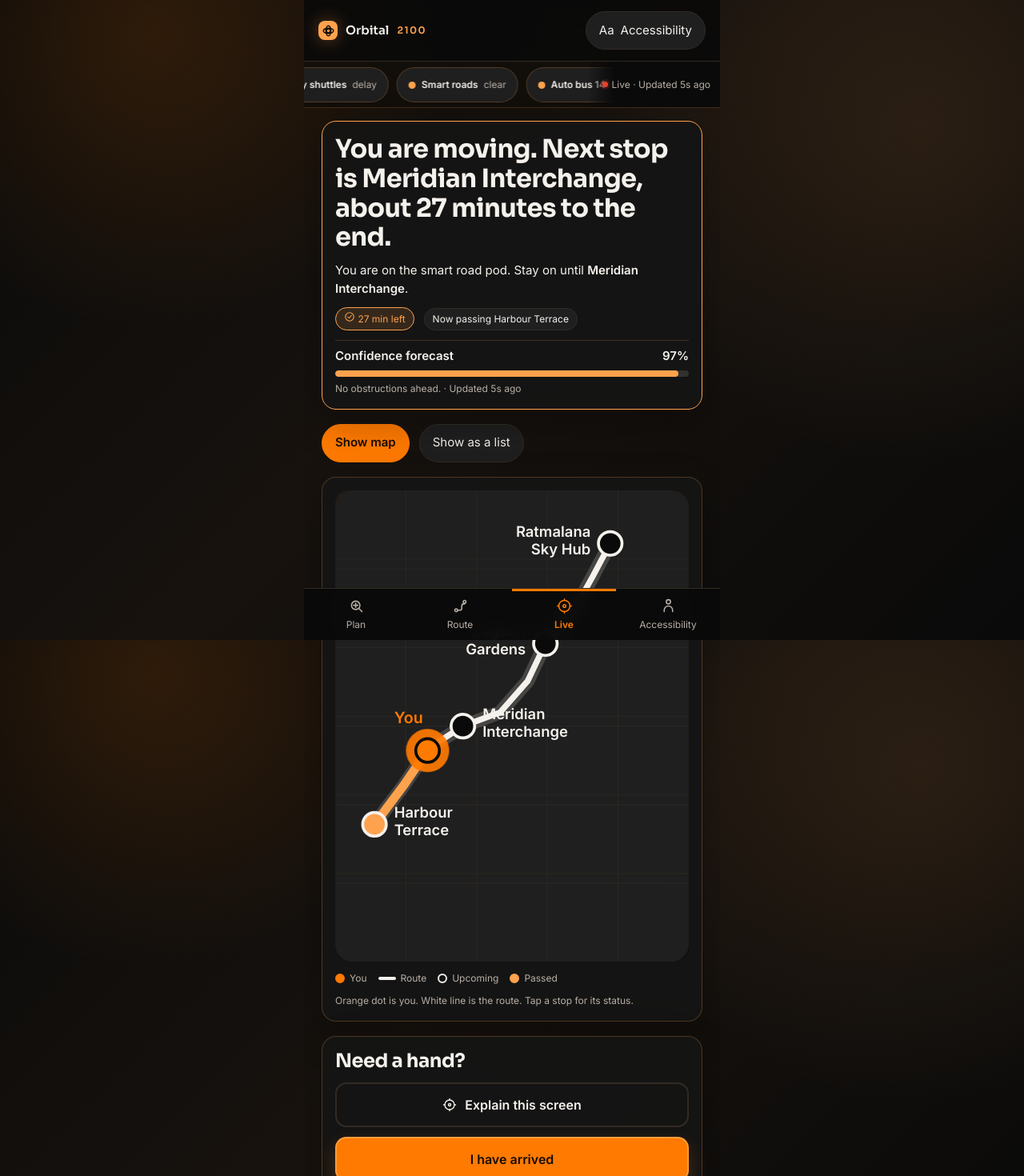
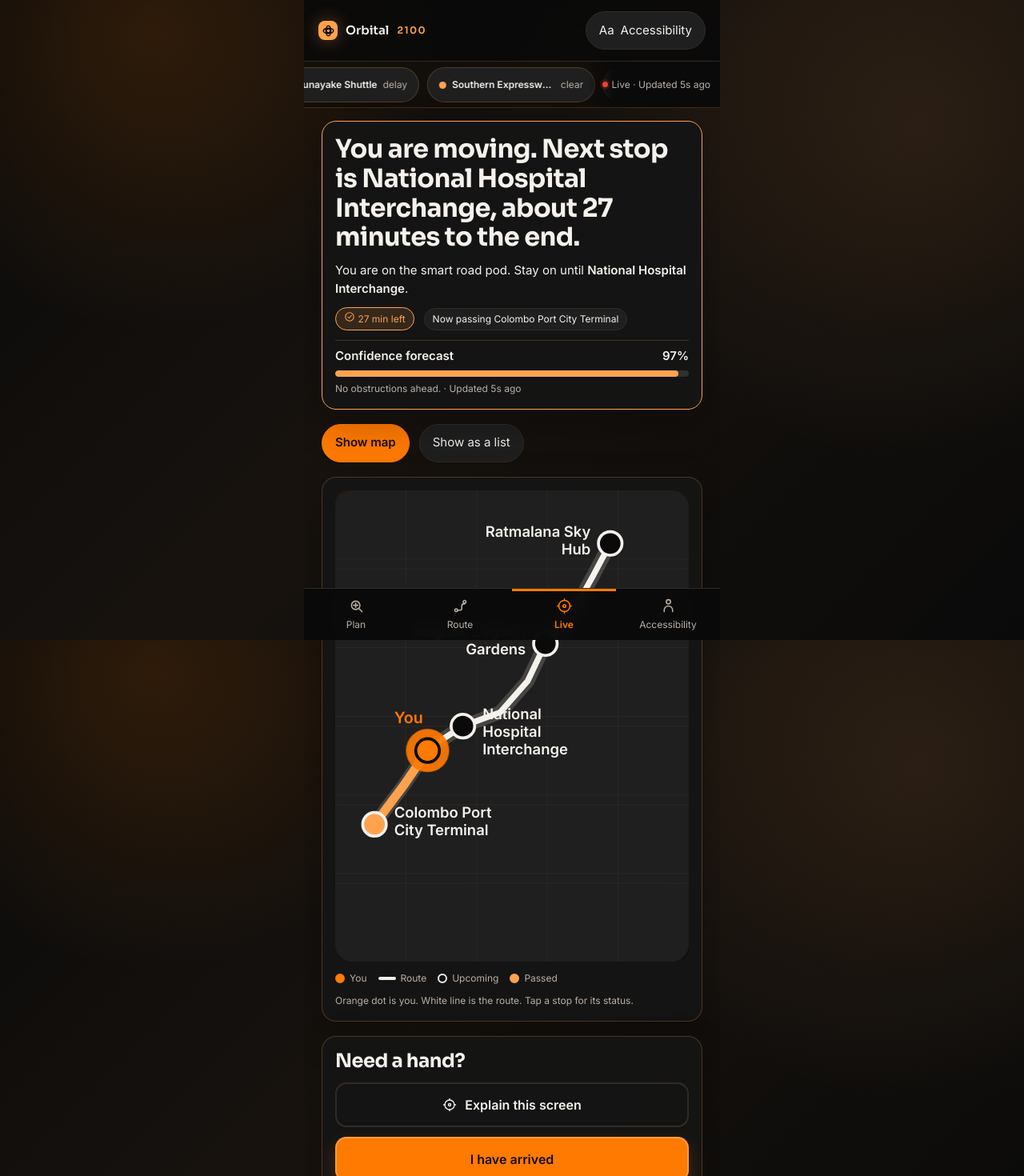
Before and after one commit to gayangidevindi/-Cre8x-3.0, a Next.js app: page /track in a window 1280 px wide. Shown: the top 1470 px of the page at 80% size. Built offline with nearby package versions, Linux system fonts and the light colour scheme.

Commit message:
change the ui and other enhancements

```diff
--- a/app/journey/page.js
+++ b/app/journey/page.js
@@ -100,8 +100,8 @@ export default function Journey() {
 
       {route.status === 'warn' && (
         <section className="card stack" style={{ borderColor: 'var(--coral)' }} role="alert">
-          <div className="row"><TransitIcon name="alert" size={24} /><h2>Your sky shuttle is 6 minutes late</h2></div>
-          <p>You would miss the pod at Skyport North. Orbital has held a later pod for you, at no extra cost.</p>
+          <div className="row"><TransitIcon name="alert" size={24} /><h2>Katunayake Shuttle is 6 minutes late</h2></div>
+          <p>You would miss the pod at Katunayake Skyport. Orbital has held a later pod for you, at no extra cost.</p>
           {rebooking ? <div className="rebook-status" role="status"><span>Reassigning your pod</span><span className="progress"><i /></span></div>
             : rebooked
             ? <p className="badge ok" style={{ padding: 12 }}>Pod held until 09:33. Nothing else to do.</p>
--- a/app/page.js
+++ b/app/page.js
@@ -80,7 +80,7 @@ export default function Home() {
       app.set({ to: match });
       setHint(`Set your destination to ${match}. Check the start point, then choose a route.`);
     } else if (text.trim()) {
-      setHint('Type a place name, like "hospital" or "sky hub", and it will fill the box for you.');
+      setHint('Type a place name, like "Pettah" or "Lotus Tower", and it will fill the box for you.');
     }
   };
 
@@ -119,7 +119,7 @@ export default function Home() {
         <p className="muted">Write it the way you would say it. Orbital fills the boxes for you.</p>
         <div className="field">
           <label htmlFor="ask">Tell Orbital your trip</label>
-          <input id="ask" placeholder="Take me to the hospital before 10" value={ask}
+          <input id="ask" placeholder="Take me to Lotus Tower Hub before 10" value={ask}
             onChange={(e) => setAsk(e.target.value)} onKeyDown={(e) => e.key === 'Enter' && readAsk()} />
         </div>
         <button className="btn ghost" onClick={readAsk}>Fill the boxes for me</button>
--- a/app/track/page.js
+++ b/app/track/page.js
@@ -6,6 +6,22 @@ import TransitIcon from '../../components/TransitIcon';
 import { useLiveClock } from '../../lib/useLiveClock';
 import { haptic } from '../../lib/feedback';
 import Skeleton from '../../components/Skeleton';
+
+const labelLines = (name) => {
+  const words = name.split(' ');
+  const lines = [];
+  let line = '';
+  words.forEach((word) => {
+    if (line && `${line} ${word}`.length > 16) {
+      lines.push(line);
+      line = word;
+    } else {
+      line = line ? `${line} ${word}` : word;
+    }
+  });
+  if (line) lines.push(line);
+  return lines;
+};
 
 export default function Track() {
   const app = useApp();
@@ -142,7 +158,7 @@ export default function Track() {
               return (
                 <g key={s.name} className="map-stop" role="button" tabIndex="0" aria-label={`${s.name}, ${passed ? 'passed' : s.at === discreteStep ? 'you are here' : 'upcoming'}`} onClick={() => setSelectedStop({ ...s, passed, current: s.at === discreteStep })} onKeyDown={(event) => event.key === 'Enter' && setSelectedStop({ ...s, passed, current: s.at === discreteStep })}>
                   <circle cx={sx} cy={sy} r={active ? 16 : 12} fill={passed ? 'var(--teal)' : 'var(--night)'} stroke="var(--ink)" strokeWidth="3" />
-                  <text x={sx < 170 ? sx + 20 : sx - 20} y={sy - 7} textAnchor={sx < 170 ? 'start' : 'end'} fill="var(--ink)" fontSize="15" fontWeight="700"><tspan x={sx < 170 ? sx + 20 : sx - 20} dy="0">{s.name.split(' ')[0]}</tspan><tspan x={sx < 170 ? sx + 20 : sx - 20} dy="18">{s.name.split(' ').slice(1).join(' ')}</tspan></text>
+                  <text x={sx < 170 ? sx + 20 : sx - 20} y={sy - 7} textAnchor={sx < 170 ? 'start' : 'end'} fill="var(--ink)" fontSize="15" fontWeight="700">{labelLines(s.name).map((label, index) => <tspan key={label} x={sx < 170 ? sx + 20 : sx - 20} dy={index === 0 ? '0' : '18'}>{label}</tspan>)}</text>
                 </g>
               );
             })}
--- a/components/Providers.jsx
+++ b/components/Providers.jsx
@@ -4,9 +4,22 @@ import { createContext, useContext, useEffect, useState } from 'react';
 const Ctx = createContext(null);
 export const useApp = () => useContext(Ctx);
 
+const PLACE_MIGRATIONS = {
+  'Harbour Terrace': 'Colombo Port City Terminal',
+  'Skyport North': 'Katunayake Skyport',
+  'Meridian Hospital': 'National Hospital Interchange',
+  'Meridian Interchange': 'National Hospital Interchange',
+  'Old Town Plaza': 'Pettah Central',
+  'Lagoon Gardens': 'Bolgoda Lagoon Gardens',
+  'Cloudline Tower': 'Lotus Tower Hub',
+  'University Ring': 'Moratuwa University Ring'
+};
+
+const migratePlaces = (value) => PLACE_MIGRATIONS[value] || value;
+
 const DEFAULTS = {
   scale: 1, contrast: 'normal', motion: 'on', simple: 'off', density: 'normal', speak: false,
-  from: 'Harbour Terrace', to: 'Ratmalana Sky Hub', routeId: 'calm', when: 'now', journeyStarted: false,
+  from: 'Colombo Port City Terminal', to: 'Ratmalana Sky Hub', routeId: 'calm', when: 'now', journeyStarted: false,
   progress: 0, arrived: false, weakSignal: false, profileName: '', homeStop: '', frequentDestination: '',
   usesMobilitySupport: false, travelsWithAssistant: false
 };
@@ -21,8 +34,14 @@ export default function Providers({ children }) {
       const journey = localStorage.getItem('orbital.journey') || localStorage.getItem('oracle.journey');
       const profile = localStorage.getItem('orbital.profile');
       if (prefs) setState((s) => ({ ...s, ...JSON.parse(prefs) }));
-      if (journey) setState((s) => ({ ...s, ...JSON.parse(journey) }));
-      if (profile) setState((s) => ({ ...s, ...JSON.parse(profile) }));
+      if (journey) {
+        const savedJourney = JSON.parse(journey);
+        setState((s) => ({ ...s, ...savedJourney, from: migratePlaces(savedJourney.from), to: migratePlaces(savedJourney.to) }));
+      }
+      if (profile) {
+        const savedProfile = JSON.parse(profile);
+        setState((s) => ({ ...s, ...savedProfile, homeStop: migratePlaces(savedProfile.homeStop), frequentDestination: migratePlaces(savedProfile.frequentDestination) }));
+      }
     } catch (e) {}
     setReady(true);
   }, []);
--- a/lib/network.js
+++ b/lib/network.js
@@ -1,18 +1,21 @@
 export const NETWORK_STATUS = [
-  { id: 'maglev-2', mode: 'train', line: 'Maglev Line 2', status: 'ok', note: 'on time' },
-  { id: 'sky', mode: 'air', line: 'Sky shuttles', status: 'warn', note: '1 delay' },
-  { id: 'roads', mode: 'pod', line: 'Smart roads', status: 'ok', note: 'clear' },
-  { id: 'bus-14', mode: 'bus', line: 'Auto bus 14', status: 'ok', note: 'on time' },
-  { id: 'maglev-5', mode: 'train', line: 'Maglev Line 5', status: 'ok', note: 'quiet service' }
+  { id: 'galle-coastal', mode: 'train', line: 'Galle Coastal Maglev', status: 'ok', note: 'on time' },
+  { id: 'katunayake', mode: 'air', line: 'Katunayake Shuttle', status: 'warn', note: '1 delay' },
+  { id: 'southern-expressway', mode: 'pod', line: 'Southern Expressway Smart Corridor', status: 'ok', note: 'clear' },
+  { id: 'bus-138', mode: 'bus', line: 'Auto Bus 138', status: 'ok', note: 'on time' },
+  { id: 'kandy-hill', mode: 'train', line: 'Kandy Hill Line', status: 'ok', note: 'quiet service' }
 ];
 
 export const NETWORK_LINES = [
-  { id: 'pod-line', mode: 'pod', name: 'Pod loop', color: '#FF7A00', points: '34,270 90,220 146,246 208,170 274,196', stops: ['Harbour Terrace', 'Meridian Interchange', 'Cloudline Tower'] },
-  { id: 'bus-line', mode: 'bus', name: 'Auto bus 14', color: '#E8432E', points: '38,104 96,150 150,112 218,128 282,84', stops: ['Old Town Plaza', 'University Ring', 'Cloudline Tower'] },
-  { id: 'maglev-line', mode: 'train', name: 'Maglev Line 2', color: '#FFA24D', points: '32,330 92,278 154,292 214,238 286,262', stops: ['Harbour Terrace', 'Lagoon Gardens', 'Ratmalana Sky Hub'] },
-  { id: 'sky-line', mode: 'air', name: 'Sky shuttle', color: '#FFC078', points: '70,66 142,92 208,58 278,110', stops: ['Skyport North', 'Cloudline Tower', 'Ratmalana Sky Hub'] }
+  { id: 'pod-line', mode: 'pod', name: 'Southern Expressway Smart Corridor', color: '#FF7A00', points: '34,270 90,220 146,246 208,170 274,196', stops: ['Colombo Port City Terminal', 'Bolgoda Lagoon Gardens', 'Lotus Tower Hub'] },
+  { id: 'bus-line', mode: 'bus', name: 'Auto Bus 138', color: '#E8432E', points: '38,104 96,150 150,112 218,128 282,84', stops: ['Pettah Central', 'Moratuwa University Ring', 'Lotus Tower Hub'] },
+  { id: 'maglev-line', mode: 'train', name: 'Galle Coastal Maglev', color: '#FFA24D', points: '32,330 92,278 154,292 214,238 286,262', stops: ['Colombo Port City Terminal', 'Bolgoda Lagoon Gardens', 'Ratmalana Sky Hub'] },
+  { id: 'sky-line', mode: 'air', name: 'Katunayake Shuttle', color: '#FFC078', points: '70,66 142,92 208,58 278,110', stops: ['Katunayake Skyport', 'Lotus Tower Hub', 'Ratmalana Sky Hub'] }
 ];
 
-export const statusForLine = (line, mode) => NETWORK_STATUS.find((item) =>
-  item.mode === mode || item.line.toLowerCase().includes(line.toLowerCase().split(' ')[0])
-) || NETWORK_STATUS[0];
+export const statusForLine = (line, mode) => {
+  const words = line.toLowerCase().split(' ').filter((word) => word.length > 3);
+  return NETWORK_STATUS.find((item) => words.some((word) => item.line.toLowerCase().includes(word)))
+    || NETWORK_STATUS.find((item) => item.mode === mode)
+    || NETWORK_STATUS[0];
+};
```
Also changed, not shown: lib/data.js, 1 other file (tests, documents, lock files or other folders).
